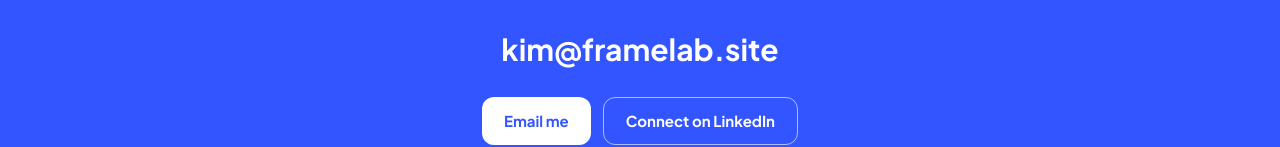
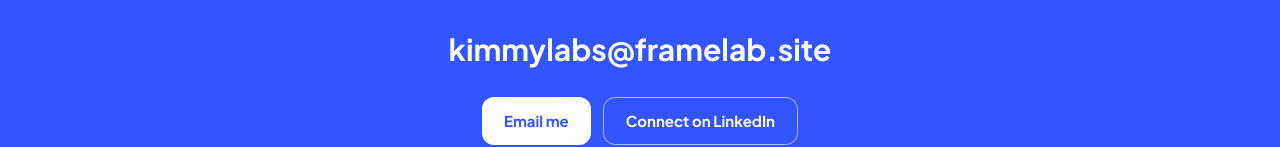
Before and after one commit to adjiedimas936-hash/kimlab, a plain HTML site: page public/index.html in a window 1280 px wide. Shown: the part 5124-5271 px from the top of the page. Drawn offline with Linux system fonts and the light colour scheme.

Commit message:
Update contact email to kimmylabs@framelab.site

```diff
--- a/public/index.html
+++ b/public/index.html
@@ -321,15 +321,15 @@ footer a{text-decoration:none}
  <div class="wrap">
   <h2>Have a product to show?</h2>
   <p>Send a few details about your product and where the images will be used. I will reply with ideas and a timeline.</p>
-  <a class="mail" href="mailto:kim@framelab.site">kim@framelab.site</a>
-  <div class="ctas" style="justify-content:center"><a class="btn" href="mailto:kim@framelab.site?subject=Product%20image%20project">Email me</a><a class="btn btn-line" href="https://www.linkedin.com/in/kim-roxane-773705310/" target="_blank" rel="noopener">Connect on LinkedIn</a></div>
+  <a class="mail" href="mailto:kimmylabs@framelab.site">kimmylabs@framelab.site</a>
+  <div class="ctas" style="justify-content:center"><a class="btn" href="mailto:kimmylabs@framelab.site?subject=Product%20image%20project">Email me</a><a class="btn btn-line" href="https://www.linkedin.com/in/kim-roxane-773705310/" target="_blank" rel="noopener">Connect on LinkedIn</a></div>
  </div>
 </section>
 
 <footer>
  <div class="wrap">
   <span>© <span id="yr">2026</span> Kim Roxane. AI product photos &amp; mockups.</span>
-  <span class="fl"><a href="https://www.linkedin.com/in/kim-roxane-773705310/" target="_blank" rel="noopener">LinkedIn</a><a href="mailto:kim@framelab.site">Email</a><a href="#top">Back to top ↑</a></span>
+  <span class="fl"><a href="https://www.linkedin.com/in/kim-roxane-773705310/" target="_blank" rel="noopener">LinkedIn</a><a href="mailto:kimmylabs@framelab.site">Email</a><a href="#top">Back to top ↑</a></span>
  </div>
 </footer>
 
```
